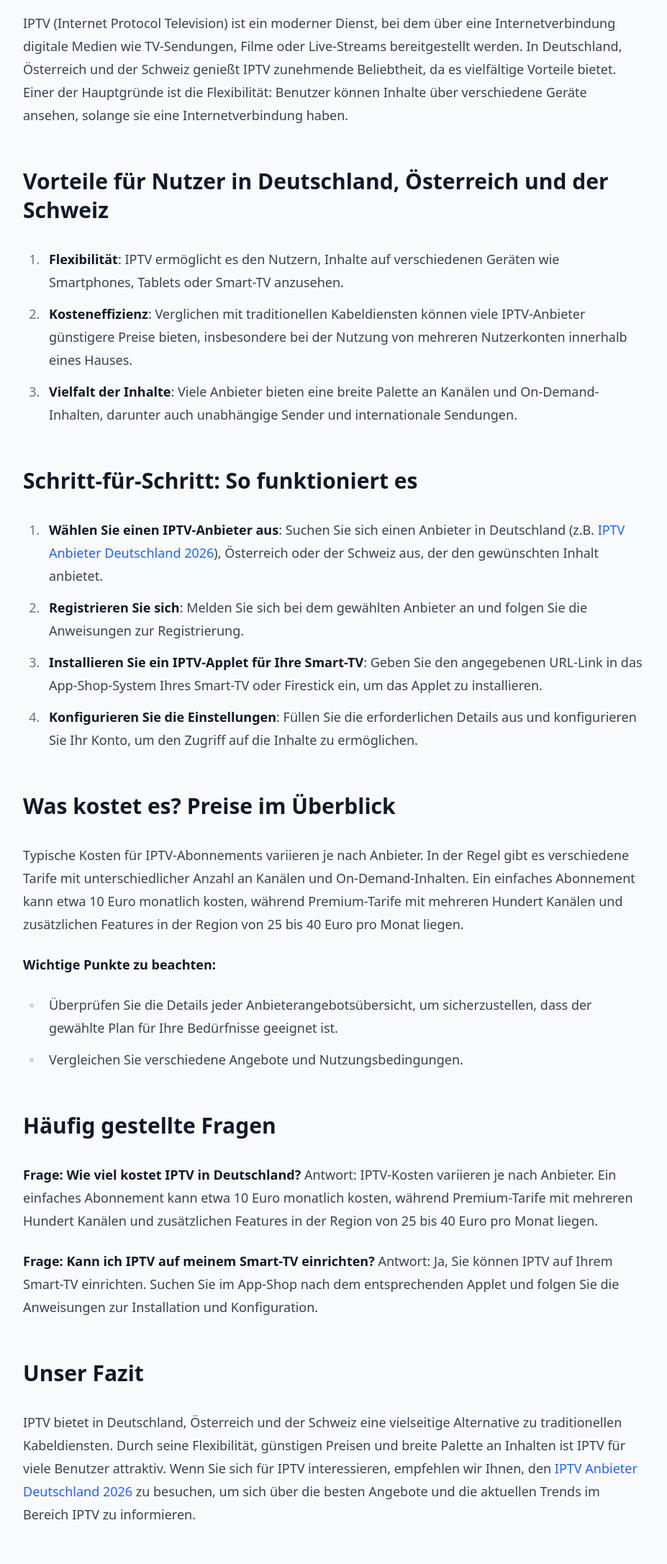
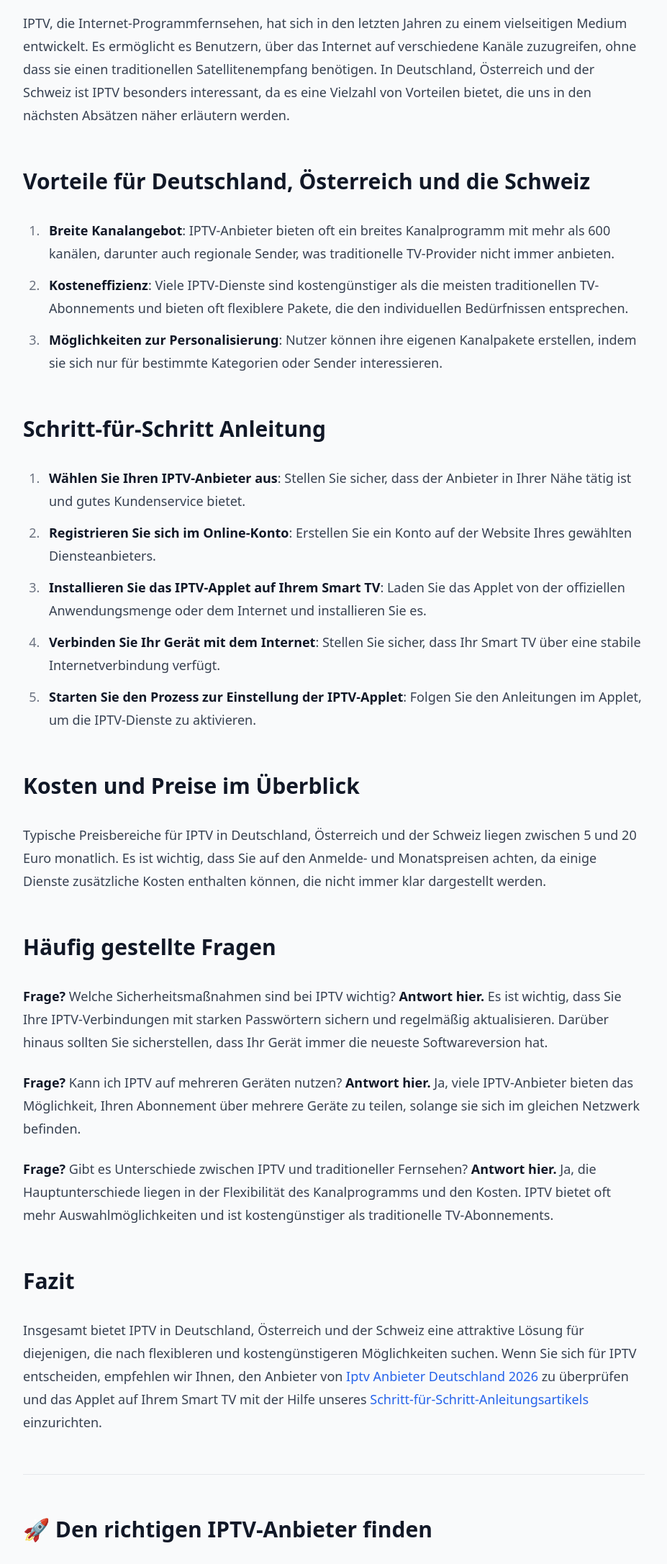
Before and after one commit to ehtyessir-bit/smarttv-blog-astro, an Astro site: page /blog/iptv-smart-tv-einrichten in a window 1280 px wide. Shown: the part 553-2726 px from the top of the page at 72% size, without its empty margins (176-1103 px from the left). Built offline with nearby package versions, Linux system fonts and the light colour scheme; Astro itself is replaced by a stand-in of ours.

Commit message:
feat: src/content/blog/iptv-smart-tv-einrichten.mdx

```diff
--- a/src/content/blog/iptv-smart-tv-einrichten.mdx
+++ b/src/content/blog/iptv-smart-tv-einrichten.mdx
@@ -1,64 +1,64 @@
 ---
 title: "IPTV Smart TV einrichten Samsung LG — Guide 2026 für DE, AT & CH"
 slug: "iptv-smart-tv-einrichten"
-description: "IPTV (Internet Protocol Television) ist ein moderner Dienst, bei dem über eine Internetverbindung digitale Medien wie TV-Sendungen, Filme oder Live-Stream"
+description: "Was ist IPTV und warum ist es wichtig? IPTV, die Internet-Programmfernsehen, hat sich in den letzten Jahren zu einem vielseitigen Medium entwickelt. Es er"
 date: "2026-06-01"
-keywords: "IPTV Smart TV einrichten Samsung LG, IPTV Deutschland, IPTV Österreich, IPTV Schweiz, DACH"
+keywords: "IPTV Smart TV einrichten Samsung LG, IPTV DACH, IPTV Deutschland"
 mainSite: "https://smarttv.one"
 noindex: false
 ---
 
-> **Kurz & klar:** Alles Wichtige zu **IPTV Smart TV einrichten Samsung LG** für den DACH-Raum. Den aktuellen Anbieter-Vergleich für Deutschland, Österreich und die Schweiz findest du direkt auf [smarttv.one](https://smarttv.one).
+> **Kurz & klar:** Alles Wichtige über **IPTV Smart TV einrichten Samsung LG** für den DACH-Raum. Den aktuellen IPTV-Anbieter-Vergleich für Deutschland, Österreich und die Schweiz findest du auf [smarttv.one](https://smarttv.one).
 
 ## Was ist IPTV und warum ist es wichtig?
 
-IPTV (Internet Protocol Television) ist ein moderner Dienst, bei dem über eine Internetverbindung digitale Medien wie TV-Sendungen, Filme oder Live-Streams bereitgestellt werden. In Deutschland, Österreich und der Schweiz genießt IPTV zunehmende Beliebtheit, da es vielfältige Vorteile bietet. Einer der Hauptgründe ist die Flexibilität: Benutzer können Inhalte über verschiedene Geräte ansehen, solange sie eine Internetverbindung haben.
+IPTV, die Internet-Programmfernsehen, hat sich in den letzten Jahren zu einem vielseitigen Medium entwickelt. Es ermöglicht es Benutzern, über das Internet auf verschiedene Kanäle zuzugreifen, ohne dass sie einen traditionellen Satellitenempfang benötigen. In Deutschland, Österreich und der Schweiz ist IPTV besonders interessant, da es eine Vielzahl von Vorteilen bietet, die uns in den nächsten Absätzen näher erläutern werden.
 
-## Vorteile für Nutzer in Deutschland, Österreich und der Schweiz
+## Vorteile für Deutschland, Österreich und die Schweiz
 
-1. **Flexibilität**: IPTV ermöglicht es den Nutzern, Inhalte auf verschiedenen Geräten wie Smartphones, Tablets oder Smart-TV anzusehen.
-2. **Kosteneffizienz**: Verglichen mit traditionellen Kabeldiensten können viele IPTV-Anbieter günstigere Preise bieten, insbesondere bei der Nutzung von mehreren Nutzerkonten innerhalb eines Hauses.
-3. **Vielfalt der Inhalte**: Viele Anbieter bieten eine breite Palette an Kanälen und On-Demand-Inhalten, darunter auch unabhängige Sender und internationale Sendungen.
+1. **Breite Kanalangebot**: IPTV-Anbieter bieten oft ein breites Kanalprogramm mit mehr als 600 kanälen, darunter auch regionale Sender, was traditionelle TV-Provider nicht immer anbieten.
+2. **Kosteneffizienz**: Viele IPTV-Dienste sind kostengünstiger als die meisten traditionellen TV-Abonnements und bieten oft flexiblere Pakete, die den individuellen Bedürfnissen entsprechen.
+3. **Möglichkeiten zur Personalisierung**: Nutzer können ihre eigenen Kanalpakete erstellen, indem sie sich nur für bestimmte Kategorien oder Sender interessieren.
 
-## Schritt-für-Schritt: So funktioniert es
+## Schritt-für-Schritt Anleitung
 
-1. **Wählen Sie einen IPTV-Anbieter aus**: Suchen Sie sich einen Anbieter in Deutschland (z.B. [IPTV Anbieter Deutschland 2026](https://blog.smarttv.one/blog/iptv-anbieter-deutschland-2026/)), Österreich oder der Schweiz aus, der den gewünschten Inhalt anbietet.
-2. **Registrieren Sie sich**: Melden Sie sich bei dem gewählten Anbieter an und folgen Sie die Anweisungen zur Registrierung.
-3. **Installieren Sie ein IPTV-Applet für Ihre Smart-TV**: Geben Sie den angegebenen URL-Link in das App-Shop-System Ihres Smart-TV oder Firestick ein, um das Applet zu installieren.
-4. **Konfigurieren Sie die Einstellungen**: Füllen Sie die erforderlichen Details aus und konfigurieren Sie Ihr Konto, um den Zugriff auf die Inhalte zu ermöglichen.
+1. **Wählen Sie Ihren IPTV-Anbieter aus**: Stellen Sie sicher, dass der Anbieter in Ihrer Nähe tätig ist und gutes Kundenservice bietet.
+2. **Registrieren Sie sich im Online-Konto**: Erstellen Sie ein Konto auf der Website Ihres gewählten Diensteanbieters.
+3. **Installieren Sie das IPTV-Applet auf Ihrem Smart TV**: Laden Sie das Applet von der offiziellen Anwendungsmenge oder dem Internet und installieren Sie es.
+4. **Verbinden Sie Ihr Gerät mit dem Internet**: Stellen Sie sicher, dass Ihr Smart TV über eine stabile Internetverbindung verfügt.
+5. **Starten Sie den Prozess zur Einstellung der IPTV-Applet**: Folgen Sie den Anleitungen im Applet, um die IPTV-Dienste zu aktivieren.
 
-## Was kostet es? Preise im Überblick
+## Kosten und Preise im Überblick
 
-Typische Kosten für IPTV-Abonnements variieren je nach Anbieter. In der Regel gibt es verschiedene Tarife mit unterschiedlicher Anzahl an Kanälen und On-Demand-Inhalten. Ein einfaches Abonnement kann etwa 10 Euro monatlich kosten, während Premium-Tarife mit mehreren Hundert Kanälen und zusätzlichen Features in der Region von 25 bis 40 Euro pro Monat liegen.
-
-**Wichtige Punkte zu beachten:**
-- Überprüfen Sie die Details jeder Anbieterangebotsübersicht, um sicherzustellen, dass der gewählte Plan für Ihre Bedürfnisse geeignet ist.
-- Vergleichen Sie verschiedene Angebote und Nutzungsbedingungen.
+Typische Preisbereiche für IPTV in Deutschland, Österreich und der Schweiz liegen zwischen 5 und 20 Euro monatlich. Es ist wichtig, dass Sie auf den Anmelde- und Monatspreisen achten, da einige Dienste zusätzliche Kosten enthalten können, die nicht immer klar dargestellt werden.
 
 ## Häufig gestellte Fragen
 
-**Frage: Wie viel kostet IPTV in Deutschland?**
-Antwort: IPTV-Kosten variieren je nach Anbieter. Ein einfaches Abonnement kann etwa 10 Euro monatlich kosten, während Premium-Tarife mit mehreren Hundert Kanälen und zusätzlichen Features in der Region von 25 bis 40 Euro pro Monat liegen.
+**Frage?** Welche Sicherheitsmaßnahmen sind bei IPTV wichtig?
+**Antwort hier.** Es ist wichtig, dass Sie Ihre IPTV-Verbindungen mit starken Passwörtern sichern und regelmäßig aktualisieren. Darüber hinaus sollten Sie sicherstellen, dass Ihr Gerät immer die neueste Softwareversion hat.
 
-**Frage: Kann ich IPTV auf meinem Smart-TV einrichten?**
-Antwort: Ja, Sie können IPTV auf Ihrem Smart-TV einrichten. Suchen Sie im App-Shop nach dem entsprechenden Applet und folgen Sie die Anweisungen zur Installation und Konfiguration.
+**Frage?** Kann ich IPTV auf mehreren Geräten nutzen?
+**Antwort hier.** Ja, viele IPTV-Anbieter bieten das Möglichkeit, Ihren Abonnement über mehrere Geräte zu teilen, solange sie sich im gleichen Netzwerk befinden.
 
-## Unser Fazit
+**Frage?** Gibt es Unterschiede zwischen IPTV und traditioneller Fernsehen?
+**Antwort hier.** Ja, die Hauptunterschiede liegen in der Flexibilität des Kanalprogramms und den Kosten. IPTV bietet oft mehr Auswahlmöglichkeiten und ist kostengünstiger als traditionelle TV-Abonnements.
 
-IPTV bietet in Deutschland, Österreich und der Schweiz eine vielseitige Alternative zu traditionellen Kabeldiensten. Durch seine Flexibilität, günstigen Preisen und breite Palette an Inhalten ist IPTV für viele Benutzer attraktiv. Wenn Sie sich für IPTV interessieren, empfehlen wir Ihnen, den [IPTV Anbieter Deutschland 2026](https://blog.smarttv.one/blog/iptv-anbieter-deutschland-2026/) zu besuchen, um sich über die besten Angebote und die aktuellen Trends im Bereich IPTV zu informieren.
+## Fazit
+
+Insgesamt bietet IPTV in Deutschland, Österreich und der Schweiz eine attraktive Lösung für diejenigen, die nach flexibleren und kostengünstigeren Möglichkeiten suchen. Wenn Sie sich für IPTV entscheiden, empfehlen wir Ihnen, den Anbieter von [Iptv Anbieter Deutschland 2026](https://blog.smarttv.one/blog/iptv-anbieter-deutschland-2026/) zu überprüfen und das Applet auf Ihrem Smart TV mit der Hilfe unseres [Schritt-für-Schritt-Anleitungsartikels](https://blog.smarttv.one/blog/iptv-firestick-einrichten/) einzurichten.
 
 ---
 
-## 🚀 Jetzt den besten IPTV-Anbieter finden
+## 🚀 Den richtigen IPTV-Anbieter finden
 
-Du weißt jetzt alles über **IPTV Smart TV einrichten Samsung LG**. Der nächste Schritt: Finde den Anbieter, der perfekt zu dir passt.
+Du weißt jetzt alles über **IPTV Smart TV einrichten Samsung LG**. Jetzt fehlt nur noch der passende Anbieter.
 
-👉 **[Vergleich starten auf smarttv.one →](https://smarttv.one)**
+👉 **[Jetzt auf smarttv.one vergleichen →](https://smarttv.one)**
 
 Auf [smarttv.one](https://smarttv.one) findest du:
-- ✅ Aktuelle Tests für Deutschland, Österreich & Schweiz
-- ✅ Direkter Preisvergleich aller Top-Anbieter
-- ✅ Einrichtungs-Guides für alle Geräte
+- ✅ Aktuelle Tests für DE, AT & CH (monatlich aktualisiert)
+- ✅ Preisvergleich aller Top-Anbieter
+- ✅ Setup-Guides für alle Geräte
 - ✅ Echte Nutzerbewertungen
 
-*Kostenlos, ohne Registrierung — einfach vergleichen.*
+*Kostenlos, ohne Registrierung.*
```
